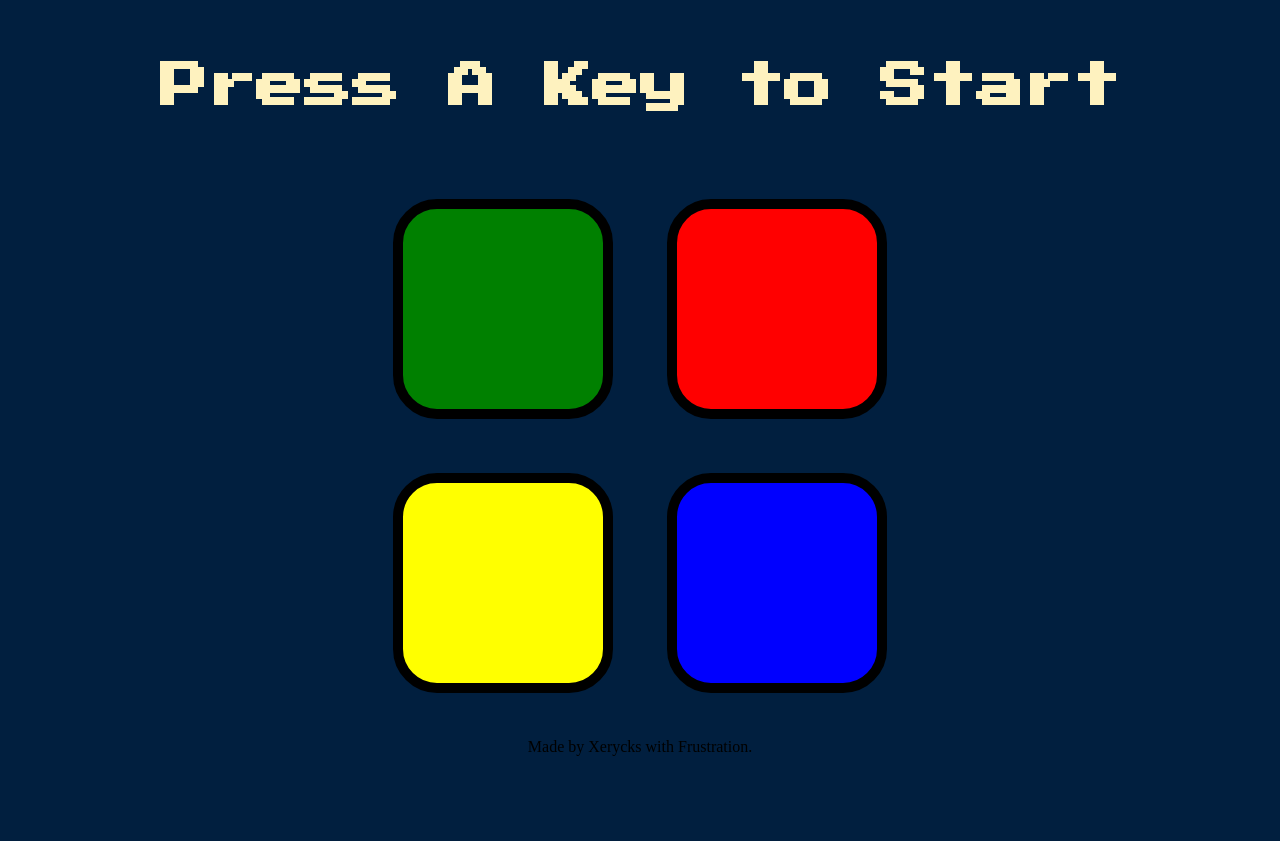
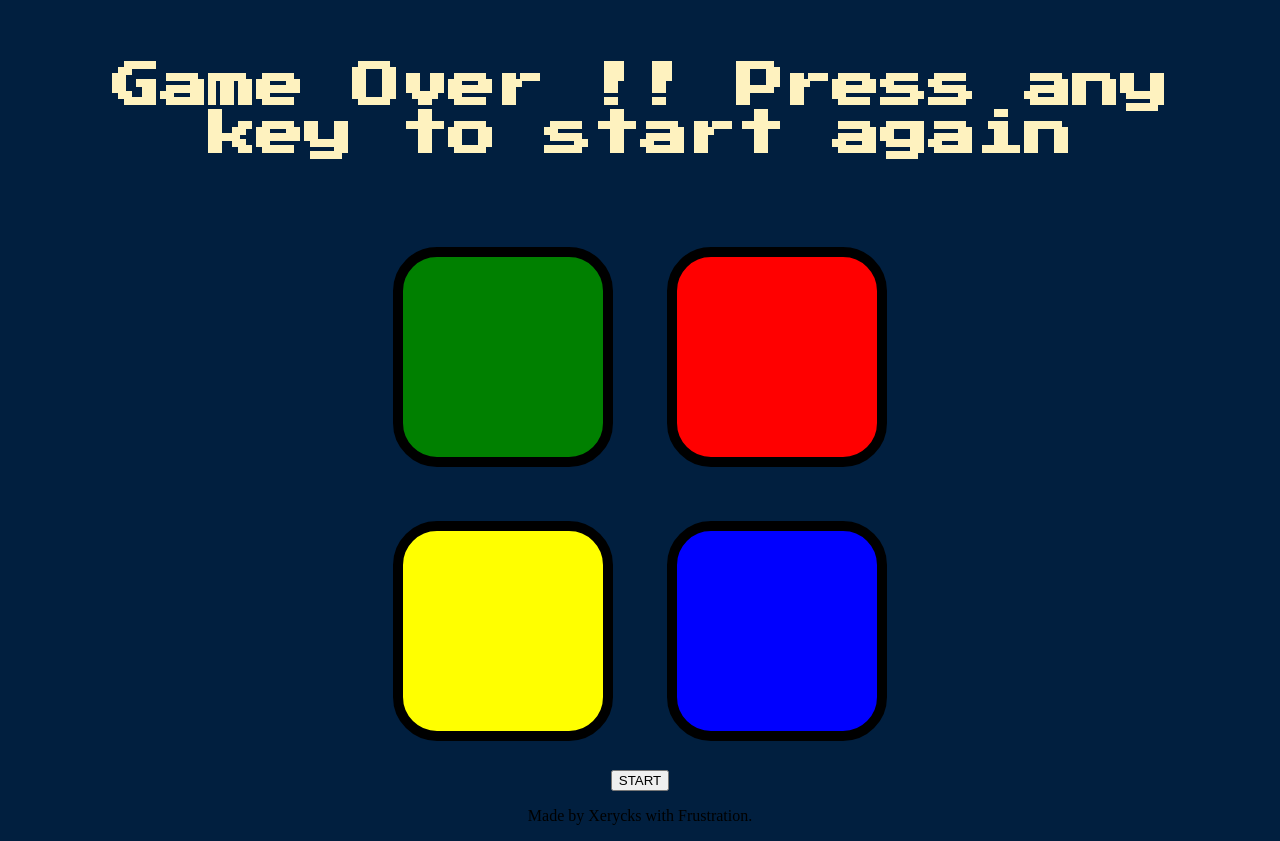
Before and after one commit to xerycks/simonGame, a plain HTML site: page index.html in a window 1280 px wide. Both pictures are taken after a click on the element 503 px from the left and 309 px from the top of the page. Before the commit the page ends 800 px from the top, so only its background shows below. Drawn offline with nearby package versions, Linux system fonts and the light colour scheme.

Commit message:
game restart added

```diff
--- a/game.js
+++ b/game.js
@@ -5,13 +5,12 @@ var level = 0;
 
 var colors = ["green", "red", "yellow", "blue"]
 
-$("body").keypress(function (e) {
+$(".start").click(function (e) {
     if (started === false) {
         levelIncrease();
         started = true;
     }
 });
-
 $(".btn").click(function () {
     var ids = $(this).attr("id");
     userClickedPattern.push(ids);
@@ -31,7 +30,15 @@ function checkAnswer(currentLevel) {
 
         }
     } else {
+        var audio2 = new Audio("./sounds/wrong.mp3");
+        audio2.play();
         console.log("wrong")
+        $("#level").text("Game Over !! Press any key to start again");
+        $("body").addClass("game-over");
+        setTimeout(function () {
+            $("body").toggleClass("game-over");
+        }, 299);
+        startOver();
     }
 }
 
@@ -60,3 +67,9 @@ function animateButton(btnColor) {
         $("#" + btnColor).toggleClass("pressed");
     }, 100);
 }
+
+function startOver() {
+    gamePattern = [];
+    level = 0;
+    started = false;
+}
--- a/index.html
+++ b/index.html
@@ -36,6 +36,8 @@
 
     </div>
 
+    <button type="submit" class="start">START</button>
+
     <div class="footer">
         <p>Made by Xerycks with Frustration.</p>
     </div>
```
